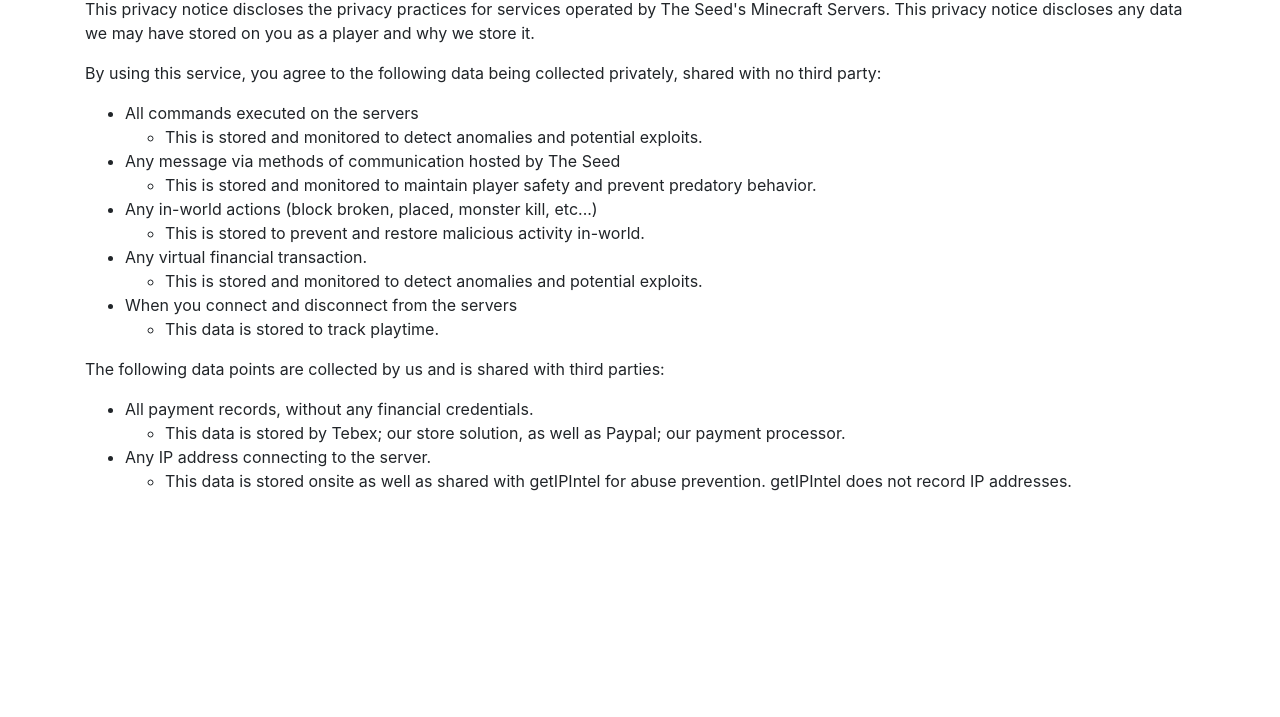
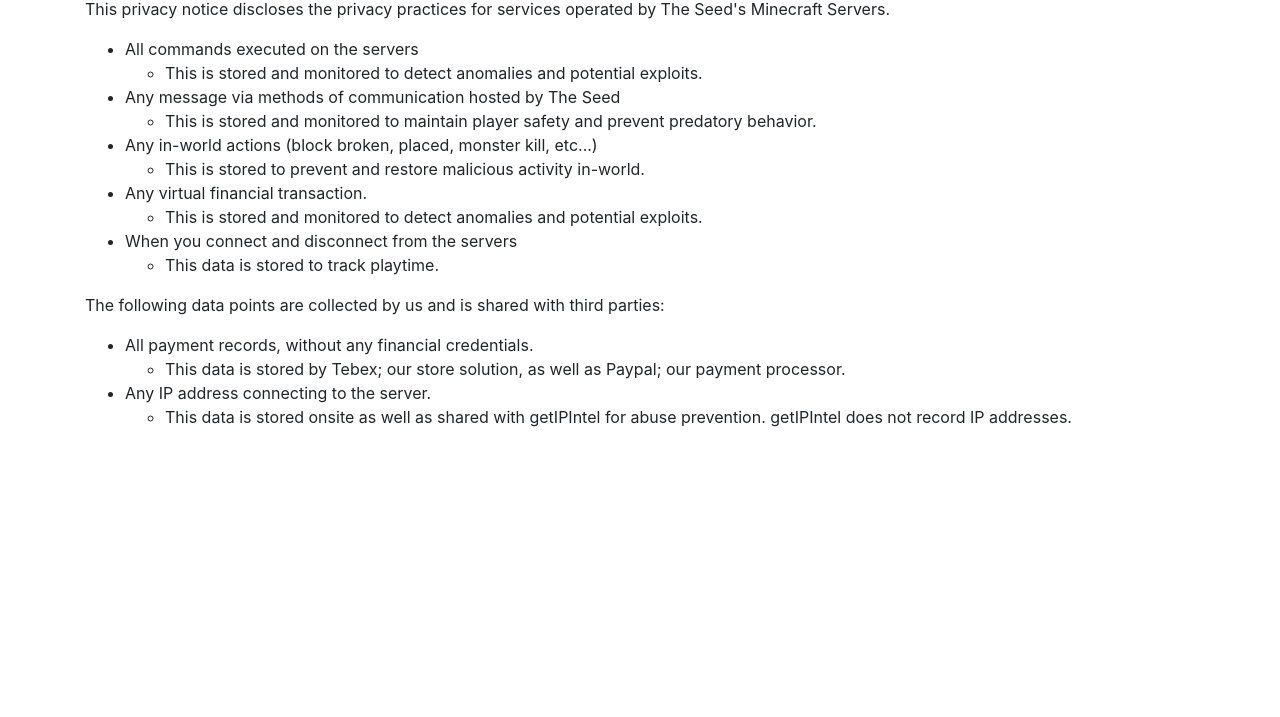
Before and after one commit to theseedmc/docs, a plain HTML site: page privacy/index.html in a window 1280 px wide. Shown: the part 83-800 px from the top of the page. Drawn offline with nearby package versions, Linux system fonts and the light colour scheme.

Commit message:
Update index.html

```diff
--- a/privacy/index.html
+++ b/privacy/index.html
@@ -6,8 +6,7 @@
   </br>
   <div class="container">
     <h1>Privacy Policy</h2>
-    <p>This privacy notice discloses the privacy practices for services operated by The Seed's Minecraft Servers. This privacy notice discloses any data we may have stored on you as a player and why we store it.</p>
-    <p>By using this service, you agree to the following data being collected privately, shared with no third party:</p>
+    <p>This privacy notice discloses the privacy practices for services operated by The Seed's Minecraft Servers.</p>
     <ul>
       <li>All commands executed on the servers</li>
       <ul><li>This is stored and monitored to detect anomalies and potential exploits.</li></ul>
```
